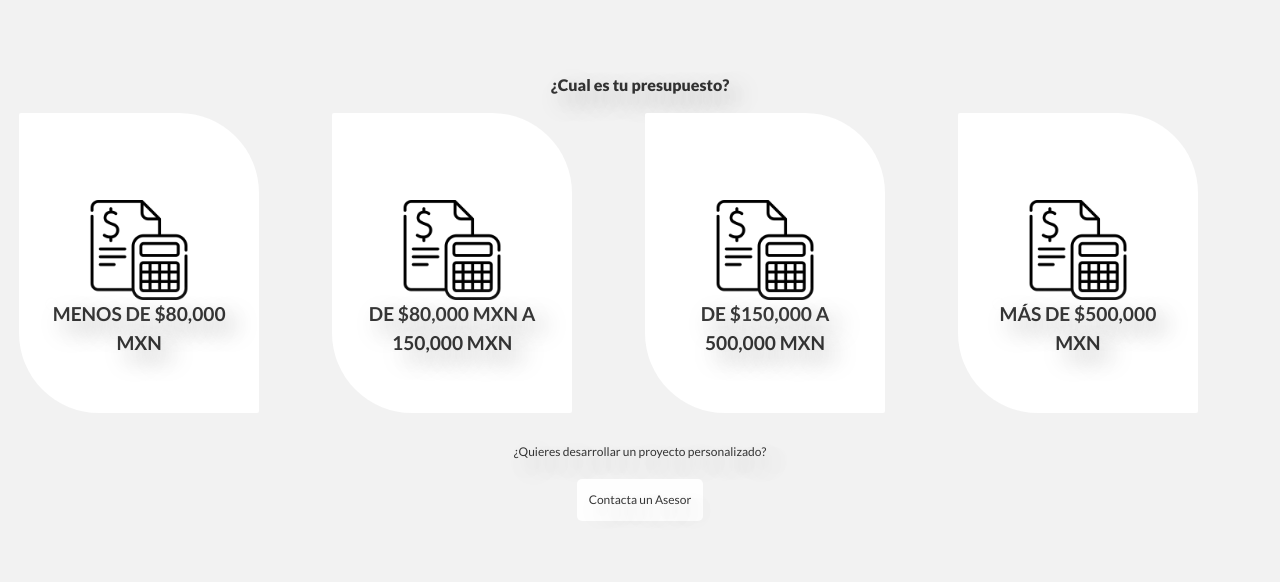
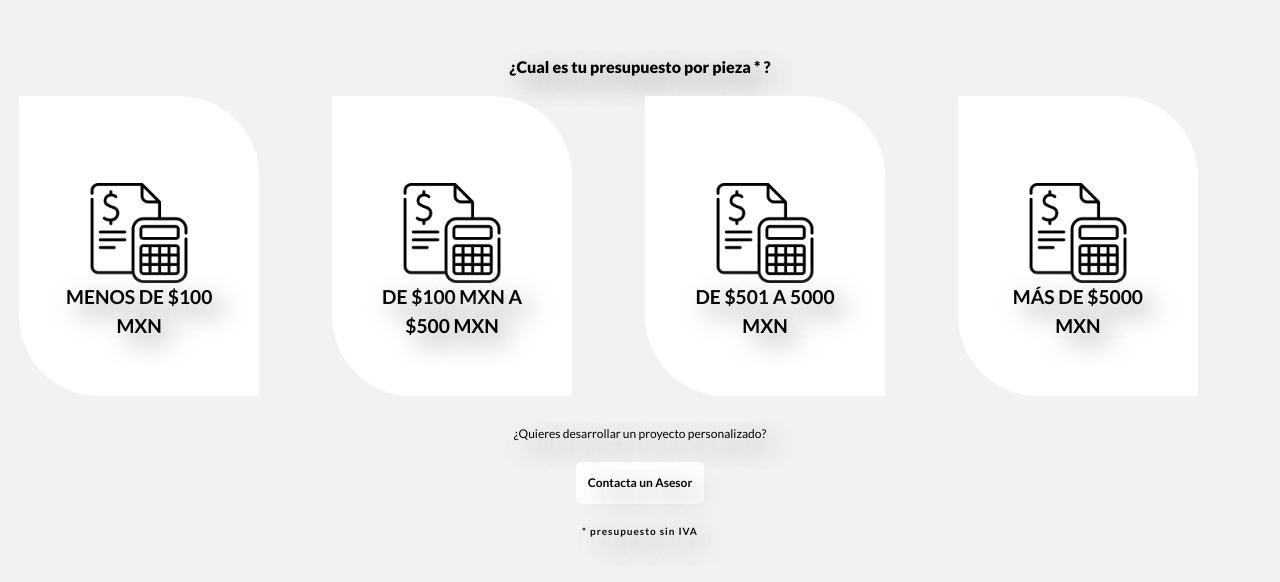
Before and after one commit to julio-cesar-aguero/rod-select-vuejs-master, a Vue app: page /cotizador-2 in a window 1280 px wide. Shown: the part 152-734 px from the top of the page. Built offline with nearby package versions, Linux system fonts and the light colour scheme; sample sign-in values are in the browser's storage.

Commit message:
I cambio de requerimientos

```diff
--- a/src/App.vue
+++ b/src/App.vue
@@ -55,6 +55,6 @@ body {
   transition: opacity 0.3s;
 }
 .fade-enter, .fade-leave-to /* .fade-leave-active below version 2.1.8 */ {
-  opacity: 0.5;
+  opacity: 1;
 }
 </style>
--- a/src/assets/css/fuente.css
+++ b/src/assets/css/fuente.css
@@ -2,11 +2,11 @@
 @import url('https://fonts.googleapis.com/css2?family=Lato:ital,wght@0,100;0,300;0,400;0,700;0,900;1,100;1,300;1,400;1,700;1,900&display=swap');
 *{
     font-family: "Lato", sans-serif;
-    color: rgba(0, 0, 0, 0.788);
-    text-shadow: 10px 10px 25px rgba(0, 0, 0, 0.397),
-    -10px 10px 25px rgba(255, 255, 255, 0.363),
-    -10px -10px 25px rgba(253, 253, 253, 0.363),
-    10px -10px 25px rgba(255, 255, 255, 0.363);
+    color: rgb(0, 0, 0);
+    text-shadow: 10px 10px 25px rgba(0, 0, 0, 0.525),
+    -10px 10px 25px rgba(255, 255, 255, 0.539),
+    -10px -10px 25px rgba(253, 253, 253, 0.484),
+    10px -10px 25px rgba(255, 255, 255, 0.491);
     line-height: 1.5;
 
 }
--- a/src/components/Asesor.vue
+++ b/src/components/Asesor.vue
@@ -32,6 +32,8 @@ export default {
 
 <style scoped>
   a{
+    font-size: 1em;
+    font-weight: 700;
     background-color: rgba(255, 255, 255, 0.904);
     padding: 1em;
     border: none;
--- a/src/components/Cabecera.vue
+++ b/src/components/Cabecera.vue
@@ -134,7 +134,7 @@ header {
   background-color: #f0f0f2;
 
   color: aliceblue;
-  box-shadow: rgba(0, 0, 0, 0.25) 0px 54px 55px,
+  box-shadow: rgba(0, 0, 0, 0.151) 0px 54px 55px,
     rgba(0, 0, 0, 0.12) 0px -12px 30px, rgba(0, 0, 0, 0.12) 0px 4px 6px,
     rgba(204, 29, 29, 0.17) 0px 12px 13px, rgba(0, 0, 0, 0.09) 0px -3px 5px;
   transition: cubic-bezier(0.23, 1, 0.32, 1) 300ms;
--- a/src/components/Formulario.vue
+++ b/src/components/Formulario.vue
@@ -4,7 +4,8 @@
       <div id="registro">
         <div class="formulario">
           <form id="form">
-            <h1>Cotiza tu proyecto con nosotros:</h1>
+            <h1>" EXPERTOS EN REGALOS CORPORATIVOS "</h1>
+            <h2>COTIZA TU PROYECTO CON NOSOTROS:</h2>
             <hr />
             <label for="nombre" class="form-label">
               <i class="fas fa-user"></i> Nombre:</label
@@ -149,6 +150,17 @@ export default {
 </script>
 
 <style scoped>
+h1{
+  text-align: center;
+  letter-spacing: 2px;
+  font-size: 20px;
+}
+h2{
+  margin: 0.5em;
+  text-align: center;
+  font-size: 17px;
+  color:rgb(255, 217, 134);
+}
 #banner-principal {
   font-weight: 700;
   display: flex;
@@ -156,11 +168,13 @@ export default {
   width: 100%;
   height: 990px;
   letter-spacing: 1px;
+  opacity: 0.9;
   /*background: url(../img/principal/banner_principalv3.jpg);
     background-position: center;
     background-repeat: no-repeat;
     background-size: 100%;
     background-attachment: fixed;*/
+
   animation: transiciones 40s infinite;
 }
 @keyframes transiciones {
@@ -205,7 +219,11 @@ export default {
 #primario {
   width: 50%;
   height: 95%;
-  background: rgba(0, 0, 0, 0.5);
+  background: rgba(0, 0, 0, 0.804);
+  border-radius: 5px;
+  box-shadow: rgba(0, 0, 0, 0.505) 0px 54px 55px,
+    rgba(0, 0, 0, 0.12) 0px -12px 30px, rgba(0, 0, 0, 0.12) 0px 4px 6px,
+    rgba(204, 29, 29, 0.17) 0px 12px 13px, rgba(0, 0, 0, 0.09) 0px -3px 5px;
 }
 #registro {
   display: flex;
@@ -226,7 +244,6 @@ export default {
 }
 form label,
 form h1 {
-  font-size: 17px;
   color: white;
 }
 .message__container {
--- a/src/views/Cotizador-2.vue
+++ b/src/views/Cotizador-2.vue
@@ -3,7 +3,7 @@
     <!-- pagina 2 -->
     <section id="cotizador-2">
       <div class="container__cotizador-2">
-        <h2>¿Cual es tu presupuesto?</h2>
+        <h2>¿Cual es tu presupuesto por pieza * ?</h2>
         <div class="cards">
           <div class="box" @click="handleOption(1)">
             <img
@@ -11,7 +11,7 @@
               src="../assets/img/icon/calculator.png"
               alt=""
             />
-            <span>MENOS DE $80,000 MXN</span>
+            <span>MENOS DE $100 MXN</span>
           </div>
           <div class="box" @click="handleOption(2)">
             <img
@@ -19,7 +19,7 @@
               src="../assets/img/icon/calculator.png"
               alt=""
             />
-            <span>DE $80,000 MXN A 150,000 MXN</span>
+            <span>DE $100 MXN A $500 MXN</span>
           </div>
           <div class="box" @click="handleOption(3)">
             <img
@@ -27,7 +27,7 @@
               src="../assets/img/icon/calculator.png"
               alt=""
             />
-            <span>DE $150,000 A 500,000 MXN</span>
+            <span>DE $501 A 5000 MXN</span>
           </div>
           <div class="box" @click="handleOption(4)">
             <img
@@ -35,7 +35,7 @@
               src="../assets/img/icon/calculator.png"
               alt=""
             />
-            <span>MÁS DE $500,000 MXN</span>
+            <span>MÁS DE $5000 MXN</span>
           </div>
         </div>
         <div class="contact__container">
@@ -43,7 +43,9 @@
           <!-- <a href="https://api.whatsapp.com/send?phone=+523318954279&text=%C2%A1Hola!%20Quiero%20m%C3%A1s%20informaci%C3%B3n%20sobre%20regalos%20corporativos" target="_blank"> <i class="fab fa-whatsapp"></i> 33 1895 4279</a>-->
           <Asesor />
         </div>
+        <small>* presupuesto sin IVA</small>
       </div>
+
     </section>
   </div>
 </template>
@@ -166,6 +168,13 @@ export default {
   font-size: 1em;
   margin: 1.7em;
 }
+small{
+  margin-top: 2em;
+  letter-spacing: 1px;
+  color: rgba(0, 0, 0, 0.953);
+  font-size: 10px;
+  font-weight: 700;
+}
 /* responsive */
 @media (max-width: 1200px) {
   .cards {
--- a/src/views/Cotizador-3.vue
+++ b/src/views/Cotizador-3.vue
@@ -7,22 +7,22 @@
         <div class="cards">
           <div class="box" @click="handleOption(1)">
             <img class="box-img" src="../assets/img/icon/people.png" alt="" />
-            <span>DE 1 A 10,000</span>
+            <span>DE 50 A 500</span>
           </div>
 
           <div class="box" @click="handleOption(2)">
             <img class="box-img" src="../assets/img/icon/people.png" alt="" />
-            <span>DE 10,000 A 100,000</span>
+            <span>DE 501 A 2000</span>
           </div>
 
           <div class="box" @click="handleOption(3)">
             <img class="box-img" src="../assets/img/icon/people.png" alt="" />
-            <span>DE 100,000 A 500,000</span>
+            <span>DE 2001 A 5000</span>
           </div>
 
           <div class="box" @click="handleOption(4)">
             <img class="box-img" src="../assets/img/icon/people.png" alt="" />
-            <span>MÁS DE 500,000</span>
+            <span>MÁS DE 5000</span>
           </div>
         </div>
         <div class="contact__container">
```
